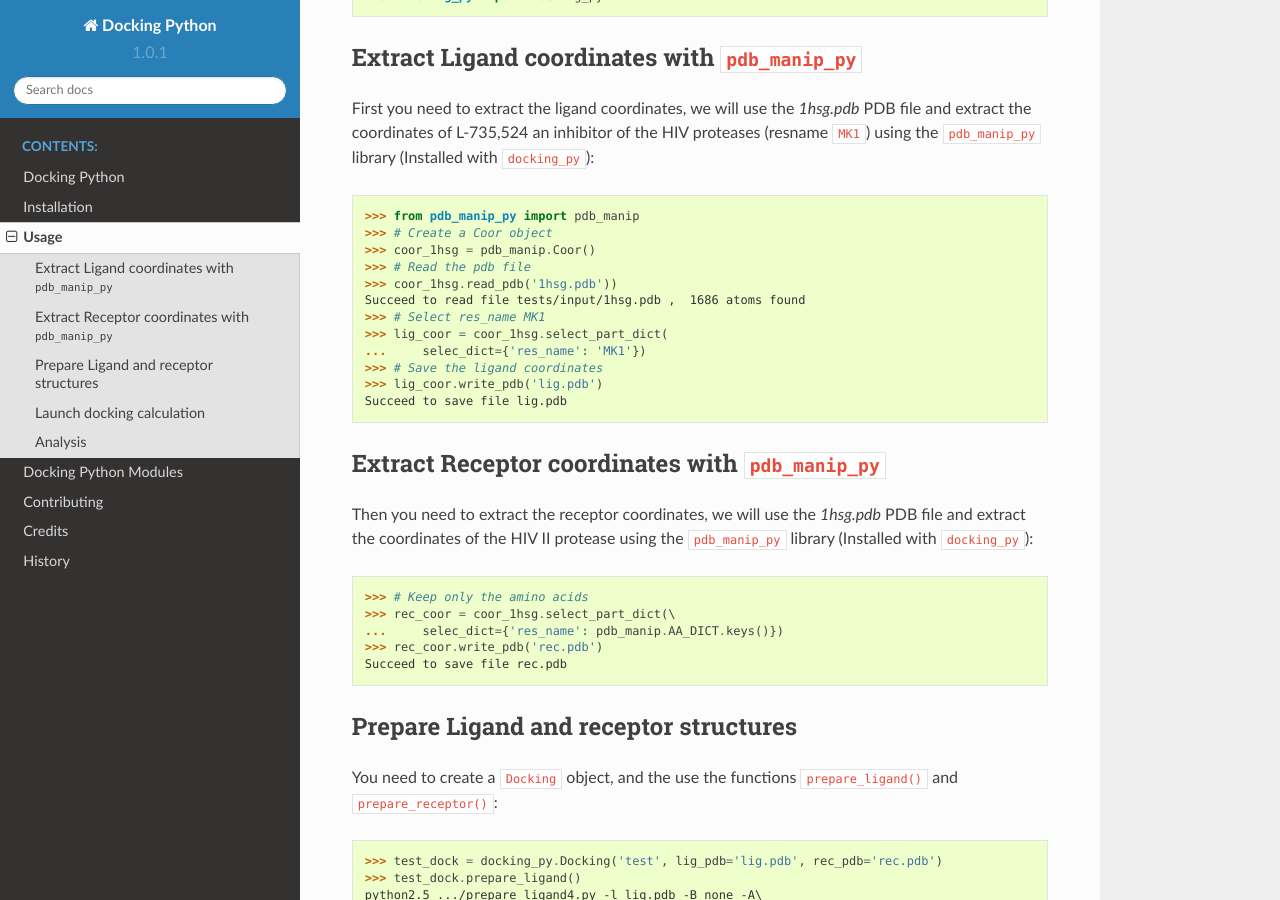
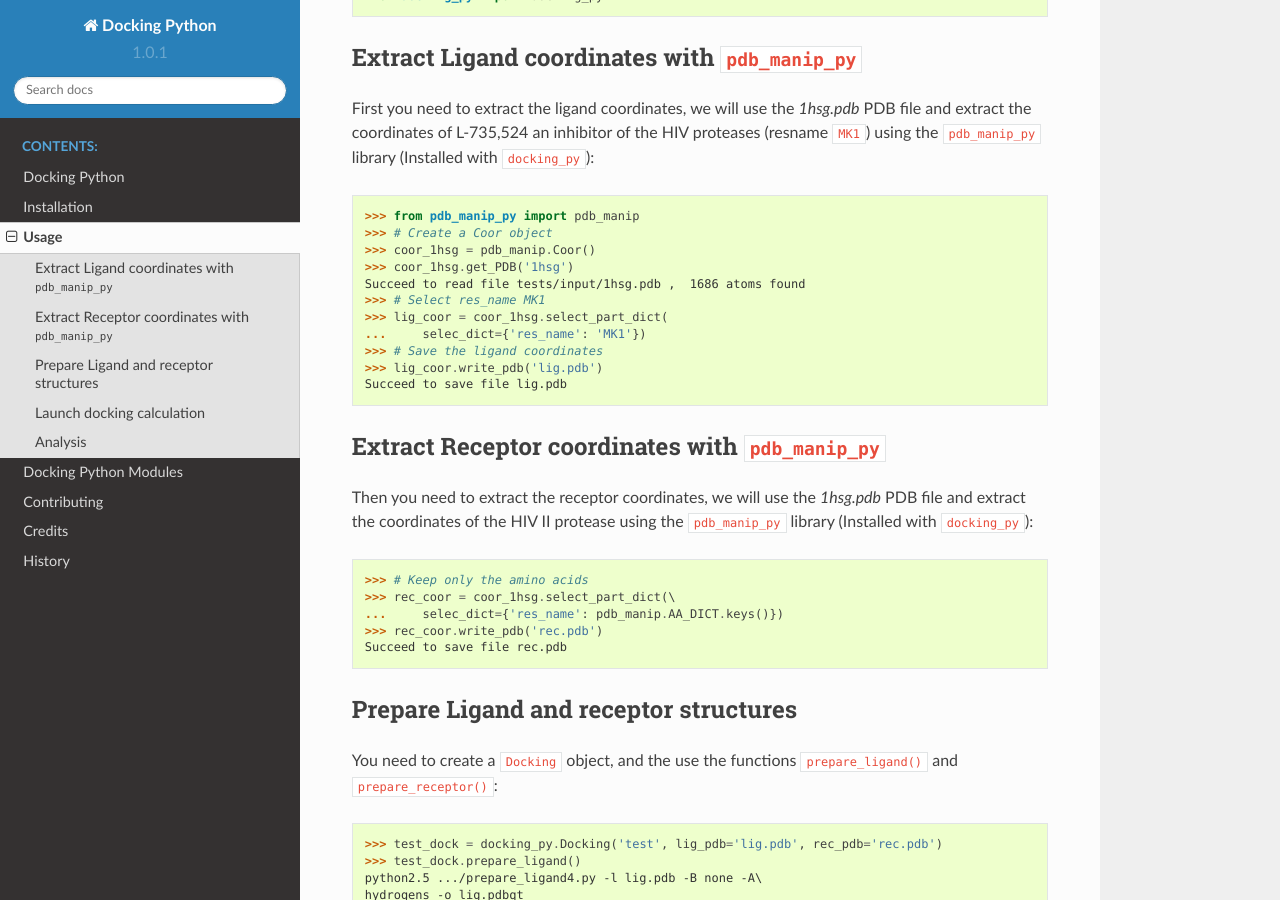
Before and after one commit to samuelmurail/docking_py, a Sphinx documentation site: the page built from docs/usage.rst, in a window 1280 px wide and 900 px high, scrolled down 398 px. Built offline with Sphinx 7.4.7 and the Read the Docs theme 2.0.0, drawn with Linux system fonts in a browser that asks for light colours.

Commit message:
Update pdb_manip command

```diff
--- a/docs/usage.rst
+++ b/docs/usage.rst
@@ -30,8 +30,7 @@ First you need to extract the ligand coordinates, we will use the `1hsg.pdb` PDB
     >>> from pdb_manip_py import pdb_manip
     >>> # Create a Coor object
     >>> coor_1hsg = pdb_manip.Coor()
-    >>> # Read the pdb file
-    >>> coor_1hsg.read_pdb('1hsg.pdb'))
+    >>> coor_1hsg.get_PDB('1hsg')
     Succeed to read file tests/input/1hsg.pdb ,  1686 atoms found
     >>> # Select res_name MK1
     >>> lig_coor = coor_1hsg.select_part_dict(
```
